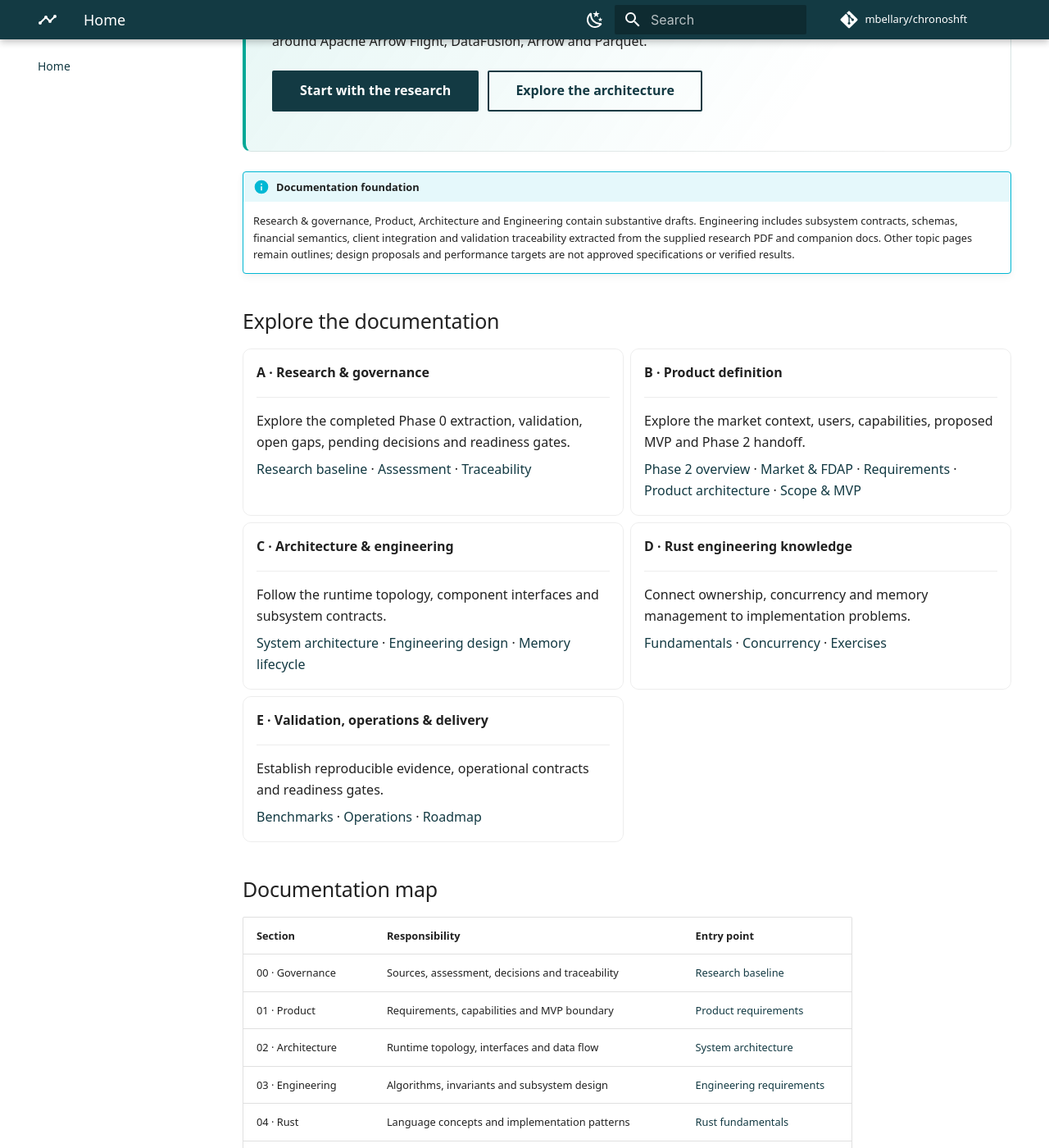
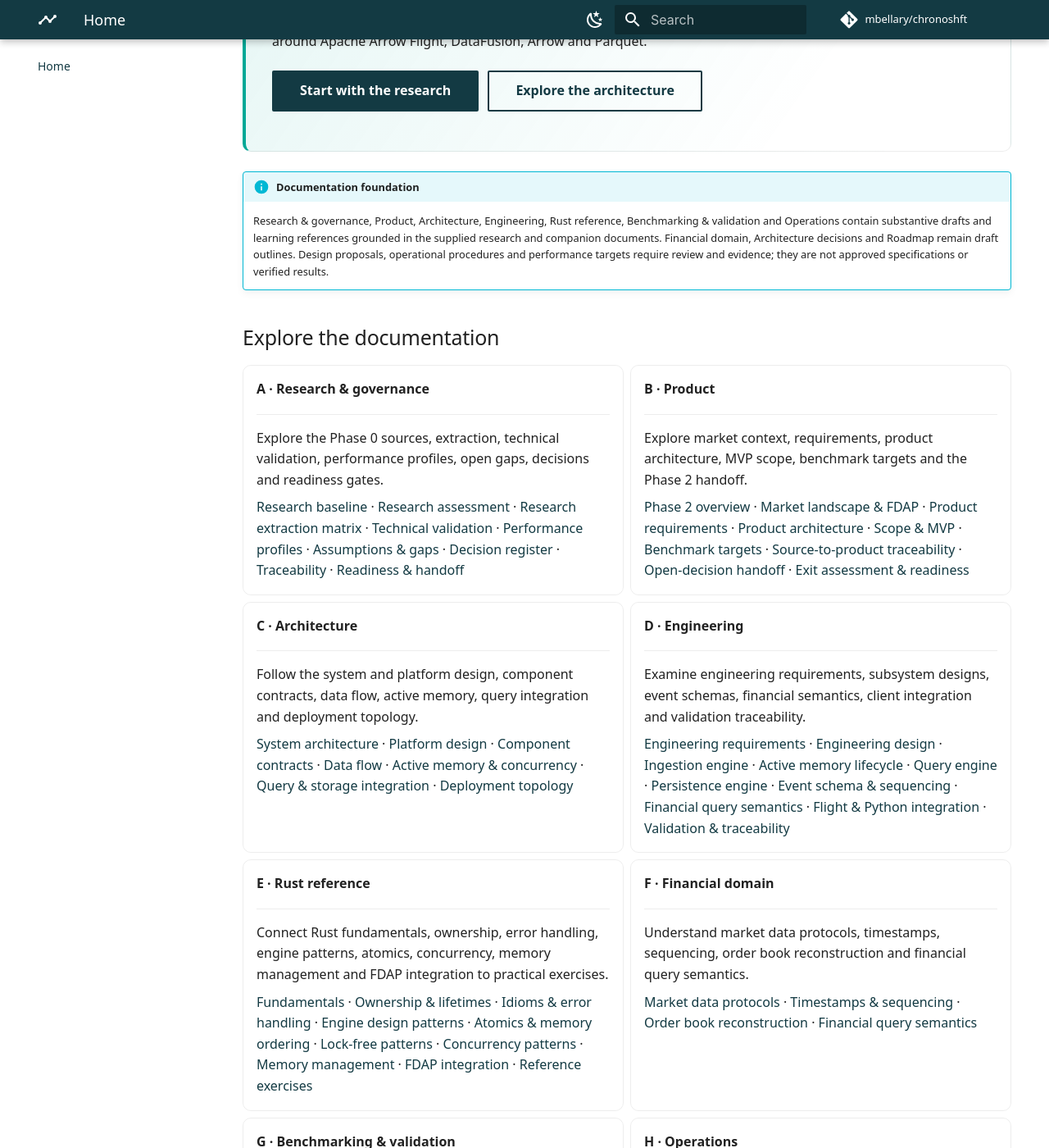
Before and after one commit to mbellary/chronoshft, an MkDocs documentation site: the page built from docs/index.md, in a window 1280 px wide and 1400 px high, scrolled down 357 px. Shown: the whole window at 82% size. Built offline with MkDocs 1.6.1 and Material for MkDocs 9.7.7, drawn with Linux system fonts in a browser that asks for light colours; comment, search, counter and statistics services are not loaded; some of the changed text lies outside the part shown.

Commit message:
update home specs

```diff
--- a/docs/index.md
+++ b/docs/index.md
@@ -19,7 +19,7 @@ The documentation workspace for a proposed Rust financial time-series database a
 </div>
 
 !!! info "Documentation foundation"
-    Research & governance, Product, Architecture and Engineering contain substantive drafts. Engineering includes subsystem contracts, schemas, financial semantics, client integration and validation traceability extracted from the supplied research PDF and companion docs. Other topic pages remain outlines; design proposals and performance targets are not approved specifications or verified results.
+    Research & governance, Product, Architecture, Engineering, Rust reference, Benchmarking & validation and Operations contain substantive drafts and learning references grounded in the supplied research and companion documents. Financial domain, Architecture decisions and Roadmap remain draft outlines. Design proposals, operational procedures and performance targets require review and evidence; they are not approved specifications or verified results.
 
 ## Explore the documentation
 
@@ -29,41 +29,81 @@ The documentation workspace for a proposed Rust financial time-series database a
 
     ---
 
-    Explore the completed Phase 0 extraction, validation, open gaps, pending decisions and readiness gates.
+    Explore the Phase 0 sources, extraction, technical validation, performance profiles, open gaps, decisions and readiness gates.
 
-    [Research baseline](00-governance/research-baseline.md) · [Assessment](00-governance/research-assessment.md) · [Traceability](00-governance/traceability.md)
+    [Research baseline](00-governance/research-baseline.md) · [Research assessment](00-governance/research-assessment.md) · [Research extraction matrix](00-governance/research-extraction.md) · [Technical validation](00-governance/technical-validation.md) · [Performance profiles](00-governance/performance-profiles.md) · [Assumptions & gaps](00-governance/assumptions-and-gaps.md) · [Decision register](00-governance/decision-register.md) · [Traceability](00-governance/traceability.md) · [Readiness & handoff](00-governance/readiness-and-handoff.md)
 
--   **B · Product definition**
+-   **B · Product**
 
     ---
 
-    Explore the market context, users, capabilities, proposed MVP and Phase 2 handoff.
+    Explore market context, requirements, product architecture, MVP scope, benchmark targets and the Phase 2 handoff.
 
-    [Phase 2 overview](01-product/phase-2-definition.md) · [Market & FDAP](01-product/market-landscape-and-fdap.md) · [Requirements](01-product/product-requirements.md) · [Product architecture](01-product/product-architecture.md) · [Scope & MVP](01-product/scope-and-mvp.md)
+    [Phase 2 overview](01-product/phase-2-definition.md) · [Market landscape & FDAP](01-product/market-landscape-and-fdap.md) · [Product requirements](01-product/product-requirements.md) · [Product architecture](01-product/product-architecture.md) · [Scope & MVP](01-product/scope-and-mvp.md) · [Benchmark targets](01-product/benchmark-targets.md) · [Source-to-product traceability](01-product/product-traceability.md) · [Open-decision handoff](01-product/product-decision-handoff.md) · [Exit assessment & readiness](01-product/product-readiness.md)
 
--   **C · Architecture & engineering**
+-   **C · Architecture**
 
     ---
 
-    Follow the runtime topology, component interfaces and subsystem contracts.
+    Follow the system and platform design, component contracts, data flow, active memory, query integration and deployment topology.
 
-    [System architecture](02-architecture/system-architecture.md) · [Engineering design](03-engineering/engineering-design.md) · [Memory lifecycle](03-engineering/active-memory-lifecycle.md)
+    [System architecture](02-architecture/system-architecture.md) · [Platform design](02-architecture/platform-design.md) · [Component contracts](02-architecture/component-contracts.md) · [Data flow](02-architecture/data-flow.md) · [Active memory & concurrency](02-architecture/active-memory.md) · [Query & storage integration](02-architecture/query-and-storage.md) · [Deployment topology](02-architecture/deployment-topology.md)
 
--   **D · Rust engineering knowledge**
+-   **D · Engineering**
 
     ---
 
-    Connect ownership, concurrency and memory management to implementation problems.
+    Examine engineering requirements, subsystem designs, event schemas, financial semantics, client integration and validation traceability.
 
-    [Fundamentals](04-rust/fundamentals.md) · [Concurrency](04-rust/concurrency-patterns.md) · [Exercises](04-rust/reference-exercises.md)
+    [Engineering requirements](03-engineering/engineering-requirements.md) · [Engineering design](03-engineering/engineering-design.md) · [Ingestion engine](03-engineering/ingestion-engine.md) · [Active memory lifecycle](03-engineering/active-memory-lifecycle.md) · [Query engine](03-engineering/query-engine.md) · [Persistence engine](03-engineering/persistence-engine.md) · [Event schema & sequencing](03-engineering/event-schema-and-sequencing.md) · [Financial query semantics](03-engineering/financial-query-semantics.md) · [Flight & Python integration](03-engineering/flight-and-python.md) · [Validation & traceability](03-engineering/validation-and-traceability.md)
 
--   **E · Validation, operations & delivery**
+-   **E · Rust reference**
 
     ---
 
-    Establish reproducible evidence, operational contracts and readiness gates.
+    Connect Rust fundamentals, ownership, error handling, engine patterns, atomics, concurrency, memory management and FDAP integration to practical exercises.
 
-    [Benchmarks](06-benchmarking/benchmark-methodology.md) · [Operations](07-operations/deployment.md) · [Roadmap](09-roadmap/implementation-roadmap.md)
+    [Fundamentals](04-rust/fundamentals.md) · [Ownership & lifetimes](04-rust/ownership-and-lifetimes.md) · [Idioms & error handling](04-rust/idioms-and-errors.md) · [Engine design patterns](04-rust/engine-design-patterns.md) · [Atomics & memory ordering](04-rust/atomics-and-memory-ordering.md) · [Lock-free patterns](04-rust/lock-free-patterns.md) · [Concurrency patterns](04-rust/concurrency-patterns.md) · [Memory management](04-rust/memory-management.md) · [FDAP integration](04-rust/fdap-integration.md) · [Reference exercises](04-rust/reference-exercises.md)
+
+-   **F · Financial domain**
+
+    ---
+
+    Understand market data protocols, timestamps, sequencing, order book reconstruction and financial query semantics.
+
+    [Market data protocols](05-financial-domain/market-data-protocols.md) · [Timestamps & sequencing](05-financial-domain/timestamps-and-sequencing.md) · [Order book reconstruction](05-financial-domain/order-book-reconstruction.md) · [Financial query semantics](05-financial-domain/financial-query-semantics.md)
+
+-   **G · Benchmarking & validation**
+
+    ---
+
+    Define reproducible benchmarks, workloads, test strategies, hardware manifests, acceptance criteria and evidence traceability.
+
+    [Benchmark methodology](06-benchmarking/benchmark-methodology.md) · [Workload definitions](06-benchmarking/workload-definitions.md) · [Test strategy](06-benchmarking/test-strategy.md) · [Hardware setup](06-benchmarking/hardware-setup.md) · [Acceptance criteria](06-benchmarking/acceptance-criteria.md) · [Evidence & traceability](06-benchmarking/evidence-and-traceability.md)
+
+-   **H · Operations**
+
+    ---
+
+    Review deployment, observability, security, recovery, capacity planning and operational readiness.
+
+    [Deployment](07-operations/deployment.md) · [Observability](07-operations/observability.md) · [Security](07-operations/security.md) · [Recovery](07-operations/recovery.md) · [Capacity & overload planning](07-operations/capacity-planning.md) · [Readiness & traceability](07-operations/readiness-and-traceability.md)
+
+-   **I · Architecture decisions**
+
+    ---
+
+    Review architecture decision records and the proposed product boundary.
+
+    [ADR-0001: Product boundary](08-decisions/ADR-0001-product-boundary.md)
+
+-   **J · Roadmap**
+
+    ---
+
+    Follow implementation dependencies, delivery milestones and readiness gates.
+
+    [Implementation roadmap](09-roadmap/implementation-roadmap.md) · [Milestone register](09-roadmap/milestone-register.md)
 
 </div>
 
```
